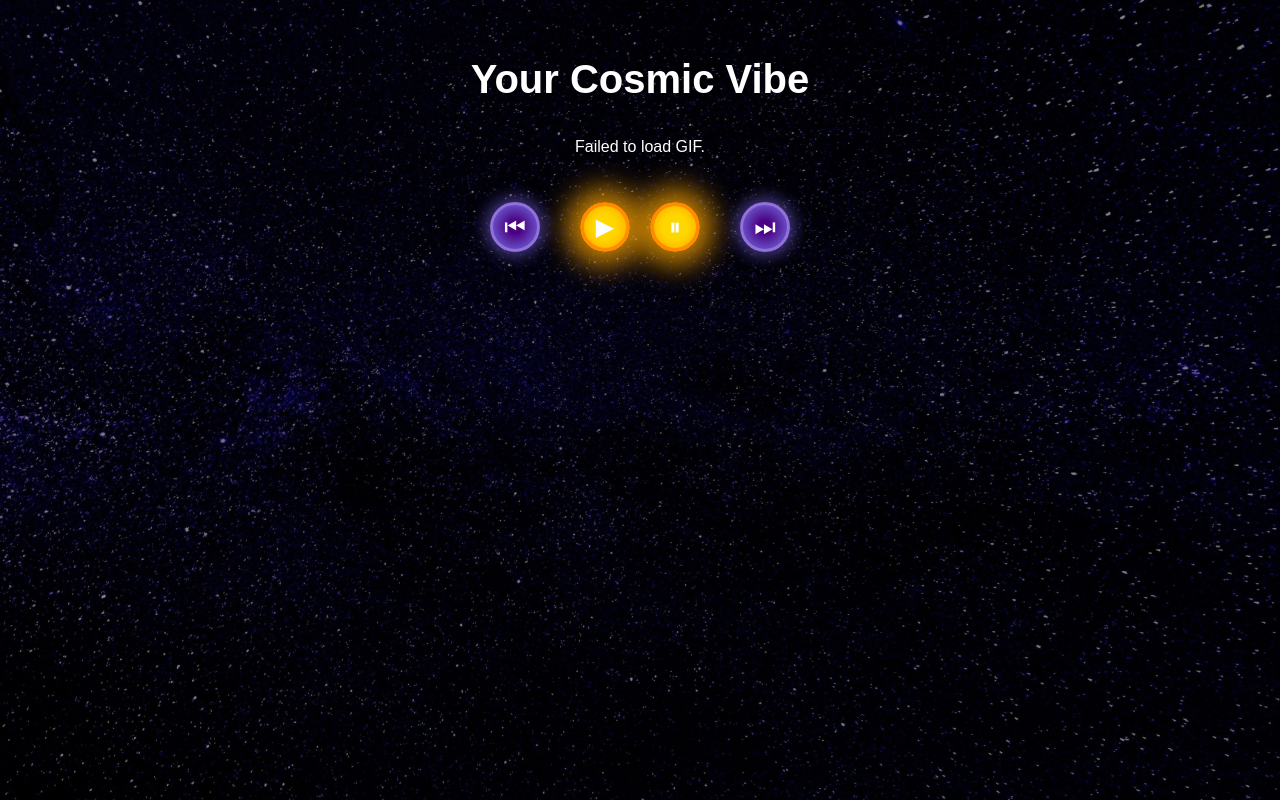
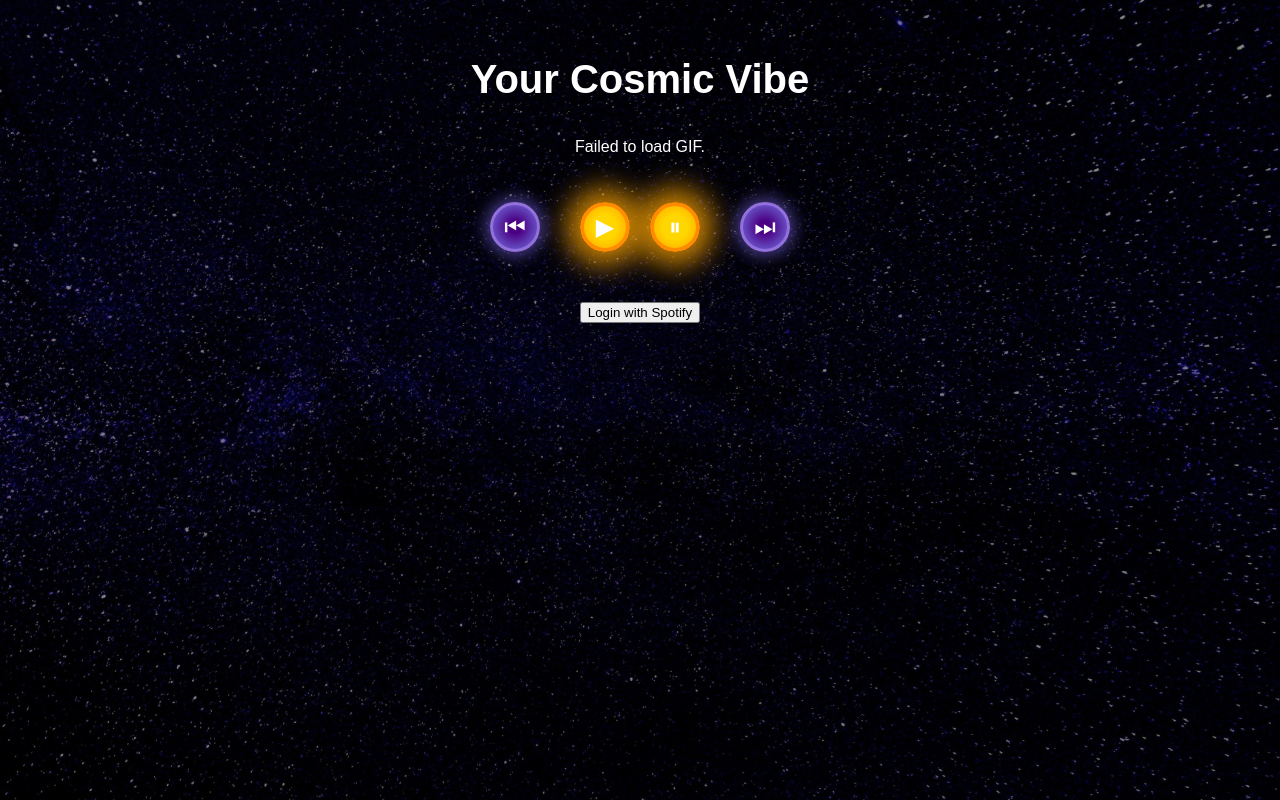
Before and after one commit to kpranat/SPACEJAM, a Flask app: page /vibe.html in a window 1280 px wide. Run offline with Flask 3, Linux system fonts and the light colour scheme; some libraries are stand-ins or nearby versions.

Commit message:
added spotify

````diff
--- a/app.py
+++ b/app.py
@@ -1,14 +1,24 @@
-from flask import Flask, render_template, send_from_directory, jsonify, request
+from flask import Flask, render_template, send_from_directory, jsonify, request, redirect, session
 import requests
 import google.generativeai as genai
 import json
+import base64
+import os
+import random
 
 app = Flask(__name__, static_folder='static', template_folder='templates')
+app.secret_key = 'MRCODES'  # Replace with a strong secret for session security
 
 NASA_API_KEY = "ztujhZBLrAEeGzvnwIWsa5kE9WeXBBBhspcFrHfo"
-GEMINI_API_KEY = "AIzaSyCqIQGLw63gnJ1X2Jk4GRd-LUjTG9kIsYQ"  # <-- Replace with your Gemini API key
+GEMINI_API_KEY = "AIzaSyCqIQGLw63gnJ1X2Jk4GRd-LUjTG9kIsYQ"
 
 genai.configure(api_key=GEMINI_API_KEY)
+
+# Spotify config
+SPOTIFY_CLIENT_ID = 'ce0d57489375419f9a6401e35f26542b'
+SPOTIFY_CLIENT_SECRET = 'c1474458a85d48e9848fb1f893deee70'
+SPOTIFY_REDIRECT_URI = 'http://127.0.0.1:5000/callback'
+SCOPE = "streaming user-read-email user-read-private user-modify-playback-state user-read-playback-state"
 
 @app.route('/')
 def index():
@@ -22,29 +32,28 @@ def vibe():
 def static_files(filename):
     return send_from_directory(app.static_folder, filename)
 
+# 🔭 NASA APOD route
 @app.route('/api/apod')
 def apod():
     nasa_url = f'https://api.nasa.gov/planetary/apod?api_key={NASA_API_KEY}'
     r = requests.get(nasa_url)
     return jsonify(r.json())
 
+# 🌈 Gemini analysis route
 @app.route('/api/analyze-image', methods=['POST'])
 def analyze_image():
     data = request.get_json()
     image_url = data.get('imageUrl')
 
-    # Use Gemini to analyze the image
     model = genai.GenerativeModel('gemini-1.5-flash')
     prompt = (
-        "Given this image, extract two dominant HEX color codes that would make a good CSS linear gradient background, "
-        "and describe the overall mood of the image in one word (like 'calm', 'energetic', 'mysterious', etc). "
-        "Respond as JSON: {\"gradient\": [\"#hex1\", \"#hex2\"], \"mood\": \"moodword\"}"
+    "Given this image, extract two HEX color codes that would make a good CSS radial gradient background, "
+    "and describe the overall mood of the image in one word (like 'calm', 'energetic', 'mysterious', etc). "
+    "Respond as JSON: {\"gradient\": [\"#hex1\", \"#hex2\"], \"mood\": \"moodword\"}"
     )
     try:
         response = model.generate_content([prompt, image_url])
-        # Try to extract JSON from the response
         text = response.text.strip()
-        # If Gemini returns markdown code block, extract JSON part
         if "```json" in text:
             text = text.split("```json")[-1].split("```")[0].strip()
         elif "```" in text:
@@ -58,5 +67,62 @@ def analyze_image():
         }
     return jsonify(result)
 
+# 🎵 Spotify OAuth flow
+@app.route('/login-spotify')
+def login_spotify():
+    auth_url = (
+        'https://accounts.spotify.com/authorize'
+        f'?response_type=code'
+        f'&client_id={SPOTIFY_CLIENT_ID}'
+        f'&scope={SCOPE}'
+        f'&redirect_uri={SPOTIFY_REDIRECT_URI}'
+    )
+    return redirect(auth_url)
+
+@app.route('/callback')
+def callback():
+    code = request.args.get('code')
+    error = request.args.get('error')
+    if error:
+        return f"Error: {error}"
+
+    auth_str = f"{SPOTIFY_CLIENT_ID}:{SPOTIFY_CLIENT_SECRET}"
+    b64_auth_str = base64.b64encode(auth_str.encode()).decode()
+
+    headers = {
+        "Authorization": f"Basic {b64_auth_str}",
+        "Content-Type": "application/x-www-form-urlencoded"
+    }
+    data = {
+        "grant_type": "authorization_code",
+        "code": code,
+        "redirect_uri": SPOTIFY_REDIRECT_URI
+    }
+
+    r = requests.post("https://accounts.spotify.com/api/token", headers=headers, data=data)
+    token_data = r.json()
+    session['spotify_token'] = token_data
+
+    return redirect('/vibe.html')
+
+@app.route('/token')
+def get_token():
+    token_data = session.get('spotify_token')
+    if not token_data:
+        return jsonify({'error': 'No token found'}), 401
+    return jsonify(token_data)
+
+# 🎶 Mood to track URI mapping API
+@app.route('/api/mood-track/<mood>')
+def mood_to_track(mood):
+    mood_track_map = {
+        'calm': 'spotify:track:7ouMYWpwJ422jRcDASZB7P',
+        'energetic': 'spotify:track:5ihS6UUlyQAfmp48eSkxuQ',
+        'mysterious': 'spotify:playlist:38329cfad0564f15',
+        'space': 'spotify:track:5N5k9nd479b1xpDZ4usjrg'
+    }
+    track_uri = mood_track_map.get(mood.lower(), 'spotify:track:5N5k9nd479b1xpDZ4usjrg')
+    return jsonify({'track_uri': track_uri})
+
 if __name__ == '__main__':
     app.run(debug=True)
--- a/static/css/vibe.css
+++ b/static/css/vibe.css
@@ -159,3 +159,15 @@ audio {
 #overlay {
   animation: overlayFade 1s ease-out both;
 }
+
+.cosmic-animation {
+  display: flex;
+  justify-content: center;
+  align-items: center;
+  margin: 20px auto;
+}
+
+.cosmic-animation svg {
+  max-width: 100%;
+  height: auto;
+}
--- a/static/scripts/index.js
+++ b/static/scripts/index.js
@@ -14,7 +14,7 @@ document.getElementById('fetch-btn').addEventListener('click', async () => {
   const analysis = await response.json();
 
   // Set background gradient
-  document.body.style.background = `linear-gradient(135deg, ${analysis.gradient[0]}, ${analysis.gradient[1]})`;
+  document.body.style.background = `radial-gradient(circle at 50% 50%, ${analysis.gradient[0]}, ${analysis.gradient[1]})`;
   localStorage.setItem('gradient1', analysis.gradient[0]);
   localStorage.setItem('gradient2', analysis.gradient[1]);
   const mood = analysis.mood;
--- a/static/scripts/vibe.js
+++ b/static/scripts/vibe.js
@@ -57,14 +57,37 @@ function extractKeyword(text) {
 
 fetchGif();
 
-const audio = document.getElementById("cosmic-audio");
 const playBtn = document.getElementById("play-btn");
 const pauseBtn = document.getElementById("pause-btn");
 
 playBtn.addEventListener("click", () => {
-    audio.play();
+  playSpotifyTrack();
 });
 
 pauseBtn.addEventListener("click", () => {
-    audio.pause();
+  pauseSpotify();
 });
+
+function playSpotifyTrack() {
+  if (window.spotifyDeviceId && window.spotifyAccessToken && window.spotifyTrackUri) {
+    fetch(`https://api.spotify.com/v1/me/player/play?device_id=${window.spotifyDeviceId}`, {
+      method: 'PUT',
+      body: JSON.stringify({ uris: [window.spotifyTrackUri] }),
+      headers: {
+        'Content-Type': 'application/json',
+        'Authorization': `Bearer ${window.spotifyAccessToken}`
+      },
+    }).catch(err => console.error('Play error:', err));
+  }
+}
+
+function pauseSpotify() {
+  if (window.spotifyAccessToken) {
+    fetch('https://api.spotify.com/v1/me/player/pause', {
+      method: 'PUT',
+      headers: {
+        'Authorization': `Bearer ${window.spotifyAccessToken}`
+      }
+    }).catch(err => console.error('Pause error:', err));
+  }
+}
--- a/templates/vibe.html
+++ b/templates/vibe.html
@@ -4,6 +4,8 @@
   <meta charset="UTF-8" />
   <meta name="viewport" content="width=device-width, initial-scale=1" />
   <title>Your Cosmic Vibe</title>
+  <script src="https://sdk.scdn.co/spotify-player.js"></script>
+
   <link rel="stylesheet" href="../static/css/vibe.css" />
 </head>
 <body>
@@ -30,10 +32,59 @@
 
 
        <p id="vibe-desc"></p>
+       <a href="/login-spotify"><button style="margin-top:10px;">Login with Spotify</button></a>
+
 
     </div>
   </div>
 
+
+
   <script src="../static/scripts/vibe.js"></script>
+  <!-- Spotify SDK -->
+<script src="https://sdk.scdn.co/spotify-player.js"></script>
+
+<script>
+  window.onSpotifyWebPlaybackSDKReady = () => {
+    fetch('/token')
+      .then(res => res.json())
+      .then(data => {
+        const token = data.access_token;
+        window.spotifyAccessToken = token;
+
+        const player = new Spotify.Player({
+          name: 'Cosmic Vibe Player',
+          getOAuthToken: cb => { cb(token); },
+          volume: 0.5
+        });
+
+        // Error handling
+        player.addListener('initialization_error', ({ message }) => console.error('Init error', message));
+        player.addListener('authentication_error', ({ message }) => console.error('Auth error', message));
+        player.addListener('account_error', ({ message }) => console.error('Account error', message));
+        player.addListener('playback_error', ({ message }) => console.error('Playback error', message));
+
+        // Player ready
+        player.addListener('ready', ({ device_id }) => {
+          console.log('Spotify player ready with Device ID', device_id);
+          window.spotifyDeviceId = device_id;
+
+          // Fetch mood from localStorage or DOM
+          const mood = localStorage.getItem('mood') || 'space';
+
+          fetch(`/api/mood-track/${mood}`)
+            .then(res => res.json())
+            .then(data => {
+              window.spotifyTrackUri = data.track_uri;
+              // Automatically start playing
+              playSpotifyTrack();
+            });
+        });
+
+        player.connect();
+      });
+  };
+</script>
+
 </body>
 </html>
````
Lines whose indentation alone changed are shown as unchanged.
